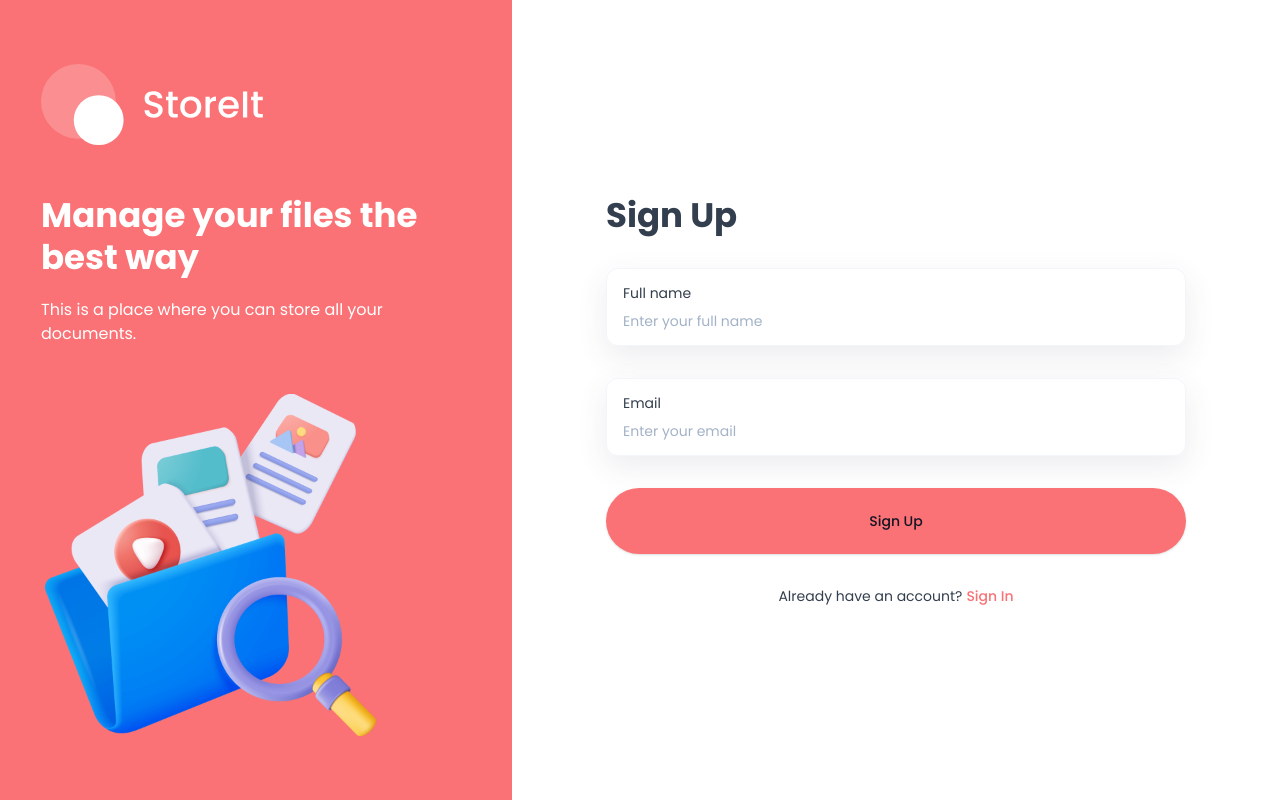
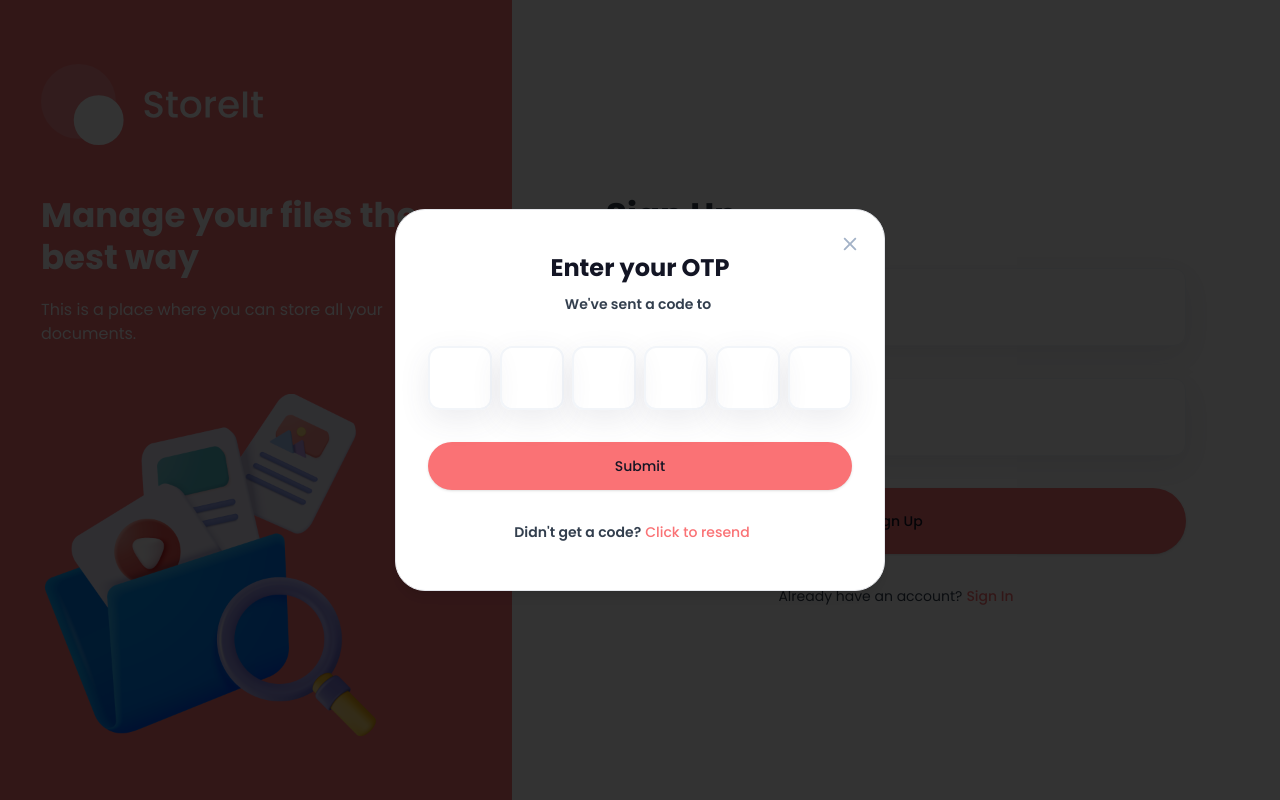
Before and after one commit to jrengifo28/Google-Drive-Project, a Next.js app: page /sign-up in a window 1280 px wide. Built offline with nearby package versions, Linux system fonts and the light colour scheme; no server answers.

Commit message:
Alert Dialog for OTP

```diff
--- a/components/AuthForm.tsx
+++ b/components/AuthForm.tsx
@@ -18,6 +18,7 @@
 import Image from "next/image";
 import Link from "next/link";
 import { createAccount } from "@/lib/actions/user.actions";
+import OtpModal from "./OTPModal";
 
 type FormType = "sign-in" | "sign-up";
 
@@ -139,9 +140,13 @@
           {type === "sign-in" ? "Sign Up" : "Sign In"}
           </Link>
         </div>
-
       </form>
     </Form>
+
+    {true && (
+      <OtpModal email={form.getValues("email")}
+      accountId={accountId} />
+    )}
   </>
 );
 }
--- /dev/null
+++ b/components/OTPModal.tsx
@@ -0,0 +1,107 @@
+import {
+  AlertDialog,
+  AlertDialogAction,
+  AlertDialogCancel,
+  AlertDialogContent,
+  AlertDialogDescription,
+  AlertDialogFooter,
+  AlertDialogHeader,
+  AlertDialogTitle,
+  AlertDialogTrigger,
+} from "@/components/ui/alert-dialog"
+
+import {
+  InputOTP,
+  InputOTPGroup,
+  InputOTPSeparator,
+  InputOTPSlot,
+} from "@/components/ui/input-otp"
+
+import Image from "next/image";
+import React, { useState } from "react";
+import { Button } from "./ui/button";
+
+const OtpModal = ({accountId, email}: {accountId: string, email:string }) => {
+  const [isOpen, setIsOpen] = useState(true);
+  const [password, setPassword] = useState("");
+  const [isLoading, setIsLoading] = useState(false);
+
+  const handleSubmit = async (e: React.MouseEvent<HTMLButtonElement>) => {
+    e.preventDefault();
+
+    try {
+
+    } catch (error) {
+      console.log("Failed to verify OTP", error);
+    }
+
+    setIsLoading(false);
+  }
+
+  const handleResendOtp = async () => {
+
+  }
+
+  return (
+  <AlertDialog open={isOpen} onOpenChange={setIsOpen}>
+  <AlertDialogContent className="shad-alert-dialog">
+    <AlertDialogHeader className="relative flex justify-center">
+      <AlertDialogTitle className="h2 text-center">
+        Enter your OTP
+        <Image
+          src="/assets/icons/close-dark.svg"
+          alt="close"
+          width={20}
+          height={20}
+          onClick={() => setIsOpen(false)}
+          className="otp-close-button"
+        />
+      </AlertDialogTitle>
+      <AlertDialogDescription className="subtitle-2 text-center text-light-100">
+        We&apos;ve sent a code to <span className="pl-1 text-brand">{email}</span>
+      </AlertDialogDescription>
+    </AlertDialogHeader>
+
+    <InputOTP maxLength={6} value={password} onChange={setPassword}>
+  <InputOTPGroup className="shad-otp">
+    <InputOTPSlot index={0} className="shad-otp-slot" />
+    <InputOTPSlot index={1} className="shad-otp-slot" />
+    <InputOTPSlot index={2} className="shad-otp-slot" />
+    <InputOTPSlot index={3} className="shad-otp-slot" />
+    <InputOTPSlot index={4} className="shad-otp-slot" />
+    <InputOTPSlot index={5} className="shad-otp-slot" />
+  </InputOTPGroup>
+</InputOTP>
+
+    <AlertDialogFooter>
+      <div className="flex w-full flex-col gap-4">
+      <AlertDialogAction onClick={handleSubmit} className="shad-submit-btn h-12" type="button">
+        Submit
+        {isLoading && (<Image
+        src="/assets/icons/loader.svg"
+        alt="loader"
+        width={24}
+        height={24}
+        className="ml-2 animate-spin"
+        />
+        )}
+      </AlertDialogAction>
+      <div className="subtitle-2 mt-2 text-center text-light-100">
+        Didn&apos;t get a code?
+        <Button
+        type="button"
+        variant="link"
+        className="pl-1 text-brand"
+        onClick={handleResendOtp}
+        >
+          Click to resend
+        </Button>
+      </div>
+      </div>
+    </AlertDialogFooter>
+  </AlertDialogContent>
+</AlertDialog>
+  )
+}
+
+export default OtpModal;
--- /dev/null
+++ b/components/ui/alert-dialog.tsx
@@ -0,0 +1,141 @@
+"use client"
+
+import * as React from "react"
+import * as AlertDialogPrimitive from "@radix-ui/react-alert-dialog"
+
+import { cn } from "@/lib/utils"
+import { buttonVariants } from "@/components/ui/button"
+
+const AlertDialog = AlertDialogPrimitive.Root
+
+const AlertDialogTrigger = AlertDialogPrimitive.Trigger
+
+const AlertDialogPortal = AlertDialogPrimitive.Portal
+
+const AlertDialogOverlay = React.forwardRef<
+  React.ElementRef<typeof AlertDialogPrimitive.Overlay>,
+  React.ComponentPropsWithoutRef<typeof AlertDialogPrimitive.Overlay>
+>(({ className, ...props }, ref) => (
+  <AlertDialogPrimitive.Overlay
+    className={cn(
+      "fixed inset-0 z-50 bg-black/80 data-[state=open]:animate-in data-[state=closed]:animate-out data-[state=closed]:fade-out-0 data-[state=open]:fade-in-0",
+      className
+    )}
+    {...props}
+    ref={ref}
+  />
+))
+AlertDialogOverlay.displayName = AlertDialogPrimitive.Overlay.displayName
+
+const AlertDialogContent = React.forwardRef<
+  React.ElementRef<typeof AlertDialogPrimitive.Content>,
+  React.ComponentPropsWithoutRef<typeof AlertDialogPrimitive.Content>
+>(({ className, ...props }, ref) => (
+  <AlertDialogPortal>
+    <AlertDialogOverlay />
+    <AlertDialogPrimitive.Content
+      ref={ref}
+      className={cn(
+        "fixed left-[50%] top-[50%] z-50 grid w-full max-w-lg translate-x-[-50%] translate-y-[-50%] gap-4 border bg-background p-6 shadow-lg duration-200 data-[state=open]:animate-in data-[state=closed]:animate-out data-[state=closed]:fade-out-0 data-[state=open]:fade-in-0 data-[state=closed]:zoom-out-95 data-[state=open]:zoom-in-95 data-[state=closed]:slide-out-to-left-1/2 data-[state=closed]:slide-out-to-top-[48%] data-[state=open]:slide-in-from-left-1/2 data-[state=open]:slide-in-from-top-[48%] sm:rounded-lg",
+        className
+      )}
+      {...props}
+    />
+  </AlertDialogPortal>
+))
+AlertDialogContent.displayName = AlertDialogPrimitive.Content.displayName
+
+const AlertDialogHeader = ({
+  className,
+  ...props
+}: React.HTMLAttributes<HTMLDivElement>) => (
+  <div
+    className={cn(
+      "flex flex-col space-y-2 text-center sm:text-left",
+      className
+    )}
+    {...props}
+  />
+)
+AlertDialogHeader.displayName = "AlertDialogHeader"
+
+const AlertDialogFooter = ({
+  className,
+  ...props
+}: React.HTMLAttributes<HTMLDivElement>) => (
+  <div
+    className={cn(
+      "flex flex-col-reverse sm:flex-row sm:justify-end sm:space-x-2",
+      className
+    )}
+    {...props}
+  />
+)
+AlertDialogFooter.displayName = "AlertDialogFooter"
+
+const AlertDialogTitle = React.forwardRef<
+  React.ElementRef<typeof AlertDialogPrimitive.Title>,
+  React.ComponentPropsWithoutRef<typeof AlertDialogPrimitive.Title>
+>(({ className, ...props }, ref) => (
+  <AlertDialogPrimitive.Title
+    ref={ref}
+    className={cn("text-lg font-semibold", className)}
+    {...props}
+  />
+))
+AlertDialogTitle.displayName = AlertDialogPrimitive.Title.displayName
+
+const AlertDialogDescription = React.forwardRef<
+  React.ElementRef<typeof AlertDialogPrimitive.Description>,
+  React.ComponentPropsWithoutRef<typeof AlertDialogPrimitive.Description>
+>(({ className, ...props }, ref) => (
+  <AlertDialogPrimitive.Description
+    ref={ref}
+    className={cn("text-sm text-muted-foreground", className)}
+    {...props}
+  />
+))
+AlertDialogDescription.displayName =
+  AlertDialogPrimitive.Description.displayName
+
+const AlertDialogAction = React.forwardRef<
+  React.ElementRef<typeof AlertDialogPrimitive.Action>,
+  React.ComponentPropsWithoutRef<typeof AlertDialogPrimitive.Action>
+>(({ className, ...props }, ref) => (
+  <AlertDialogPrimitive.Action
+    ref={ref}
+    className={cn(buttonVariants(), className)}
+    {...props}
+  />
+))
+AlertDialogAction.displayName = AlertDialogPrimitive.Action.displayName
+
+const AlertDialogCancel = React.forwardRef<
+  React.ElementRef<typeof AlertDialogPrimitive.Cancel>,
+  React.ComponentPropsWithoutRef<typeof AlertDialogPrimitive.Cancel>
+>(({ className, ...props }, ref) => (
+  <AlertDialogPrimitive.Cancel
+    ref={ref}
+    className={cn(
+      buttonVariants({ variant: "outline" }),
+      "mt-2 sm:mt-0",
+      className
+    )}
+    {...props}
+  />
+))
+AlertDialogCancel.displayName = AlertDialogPrimitive.Cancel.displayName
+
+export {
+  AlertDialog,
+  AlertDialogPortal,
+  AlertDialogOverlay,
+  AlertDialogTrigger,
+  AlertDialogContent,
+  AlertDialogHeader,
+  AlertDialogFooter,
+  AlertDialogTitle,
+  AlertDialogDescription,
+  AlertDialogAction,
+  AlertDialogCancel,
+}
--- /dev/null
+++ b/components/ui/input-otp.tsx
@@ -0,0 +1,71 @@
+"use client"
+
+import * as React from "react"
+import { OTPInput, OTPInputContext } from "input-otp"
+import { Minus } from "lucide-react"
+
+import { cn } from "@/lib/utils"
+
+const InputOTP = React.forwardRef<
+  React.ElementRef<typeof OTPInput>,
+  React.ComponentPropsWithoutRef<typeof OTPInput>
+>(({ className, containerClassName, ...props }, ref) => (
+  <OTPInput
+    ref={ref}
+    containerClassName={cn(
+      "flex items-center gap-2 has-[:disabled]:opacity-50",
+      containerClassName
+    )}
+    className={cn("disabled:cursor-not-allowed", className)}
+    {...props}
+  />
+))
+InputOTP.displayName = "InputOTP"
+
+const InputOTPGroup = React.forwardRef<
+  React.ElementRef<"div">,
+  React.ComponentPropsWithoutRef<"div">
+>(({ className, ...props }, ref) => (
+  <div ref={ref} className={cn("flex items-center", className)} {...props} />
+))
+InputOTPGroup.displayName = "InputOTPGroup"
+
+const InputOTPSlot = React.forwardRef<
+  React.ElementRef<"div">,
+  React.ComponentPropsWithoutRef<"div"> & { index: number }
+>(({ index, className, ...props }, ref) => {
+  const inputOTPContext = React.useContext(OTPInputContext)
+  const { char, hasFakeCaret, isActive } = inputOTPContext.slots[index]
+
+  return (
+    <div
+      ref={ref}
+      className={cn(
+        "relative flex h-9 w-9 items-center justify-center border-y border-r border-input text-sm shadow-sm transition-all first:rounded-l-md first:border-l last:rounded-r-md",
+        isActive && "z-10 ring-1 ring-ring",
+        className
+      )}
+      {...props}
+    >
+      {char}
+      {hasFakeCaret && (
+        <div className="pointer-events-none absolute inset-0 flex items-center justify-center">
+          <div className="h-4 w-px animate-caret-blink bg-foreground duration-1000" />
+        </div>
+      )}
+    </div>
+  )
+})
+InputOTPSlot.displayName = "InputOTPSlot"
+
+const InputOTPSeparator = React.forwardRef<
+  React.ElementRef<"div">,
+  React.ComponentPropsWithoutRef<"div">
+>(({ ...props }, ref) => (
+  <div ref={ref} role="separator" {...props}>
+    <Minus />
+  </div>
+))
+InputOTPSeparator.displayName = "InputOTPSeparator"
+
+export { InputOTP, InputOTPGroup, InputOTPSlot, InputOTPSeparator }
```
Also changed, not shown: 2 other files (tests, documents, lock files or other folders).
